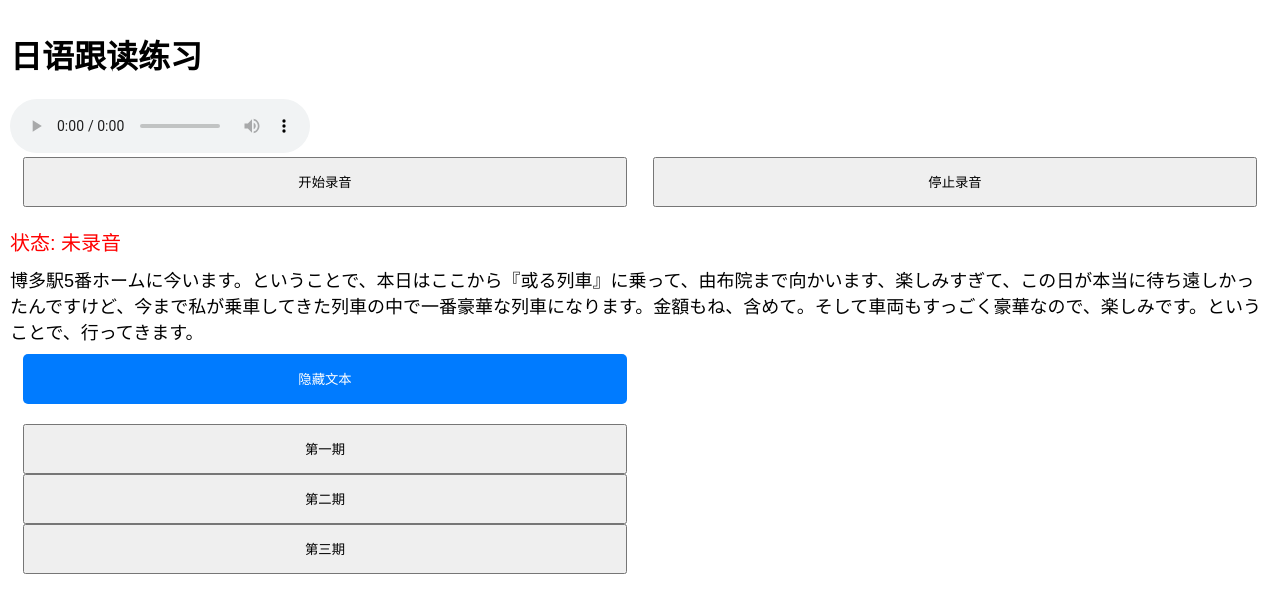
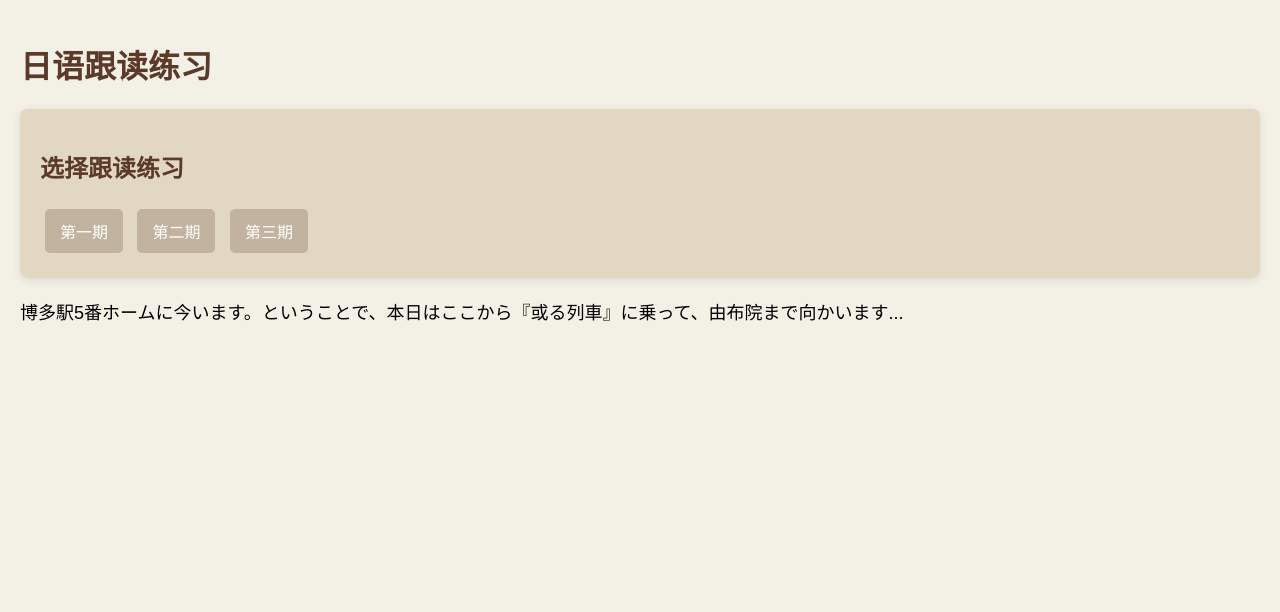
Before and after one commit to rinkou666/japanese-practice, a plain HTML site: page index.html in a window 1280 px wide. Both pictures are taken after a click on the button "第一期". Drawn offline with Linux system fonts and the light colour scheme.

Commit message:
Update index.html

```diff
--- a/index.html
+++ b/index.html
@@ -7,104 +7,68 @@
     <style>
         body {
             font-family: Arial, sans-serif;
+            background-color: #f3f0e6; /* 柔和的莫兰迪色系背景 */
             margin: 0;
-            padding: 10px;
+            padding: 20px;
+        }
+
+        h1, h2 {
+            color: #5b3a29; /* 深色标题 */
+        }
+
+        .container {
+            margin: 20px 0;
+            padding: 20px;
+            border-radius: 8px;
+            background-color: #e2d7c3; /* 另一种莫兰迪色系 */
+            box-shadow: 0 2px 10px rgba(0, 0, 0, 0.1);
         }
 
         button {
-            height: 50px; /* 增加按钮高度 */
-            width: 48%; /* 按钮宽度设置为 48% */
-            margin: 0 1%; /* 按钮之间的间距 */
-        }
-
-        #buttonContainer {
-            display: flex; /* 使用 flexbox 布局 */
-            justify-content: center; /* 按钮居中对齐 */
-            margin-bottom: 10px; /* 按钮和播放器之间的间距 */
-        }
-
-        #status {
-            margin-top: 20px;
-            font-size: 20px;
-            color: red;
-        }
-
-        #text {
-            display: none; /* 初始隐藏文本 */
-            margin-top: 10px;
-            font-size: 18px;
-        }
-
-        #toggle-button {
-            margin-top: 10px;
             padding: 10px 15px;
-            background-color: #007BFF;
+            margin: 5px;
+            background-color: #c2b3a0; /* 按钮颜色 */
             color: white;
             border: none;
             border-radius: 5px;
             cursor: pointer;
+            font-size: 16px;
         }
 
-        #updateContainer {
-            margin-top: 20px; /* 更新区域的间距 */
+        button:hover {
+            background-color: #b29b8d; /* 悬停效果 */
+        }
+
+        #text {
+            margin-top: 20px;
+            display: none; /* 初始隐藏文本 */
+            font-size: 18px;
         }
     </style>
 </head>
 <body>
     <h1>日语跟读练习</h1>
-    <audio id="audioPlayer" controls>
-        <source src="example.mp3" type="audio/mpeg">
-        你的浏览器不支持音频元素。
-    </audio>
-    <br>
-    <div id="buttonContainer">
-        <button id="startBtn" onclick="startRecording()">开始录音</button>
-        <button id="stopBtn" onclick="stopRecording()">停止录音</button>
-    </div>
-    <div id="status">状态: 未录音</div>
 
-    <!-- 文本内容 -->
-    <div id="text">
-        博多駅5番ホームに今います。ということで、本日はここから『或る列車』に乗って、由布院まで向かいます、楽しみすぎて、この日が本当に待ち遠しかったんですけど、今まで私が乗車してきた列車の中で一番豪華な列車になります。金額もね、含めて。そして車両もすっごく豪華なので、楽しみです。ということで、行ってきます。或る列車は主に土、日、月曜日に運行されており、博多駅と由布院駅間を一日一往復三時間かけて結びます。そしてこの乗車時間にはなんとコース料理を満喫できるという夢のような列車ですよね。こちらは切符ではなく、旅行商品としての販売になります。一際輝く、ゴールドの列車がやってきました。憧れのお城が走ってきたよう、渋めのお顔かと思いきやハートや星などが散りばめられ、アンティークっぽくて、かわいいです。
+    <div class="container">
+        <h2>选择跟读练习</h2>
+        <button onclick="showPractice(1)">第一期</button>
+        <button onclick="showPractice(2)">第二期</button>
+        <button onclick="showPractice(3)">第三期</button>
     </div>
 
-    <!-- 打开文本的按钮 -->
-    <button id="toggle-button">打开文本</button>
+    <div id="text"></div> <!-- 用于显示选中的跟读练习内容 -->
 
-    <!-- 更新内容按钮 -->
-    <div id="updateContainer">
-        <button onclick="showUpdate(0)">第一期</button>
-        <button onclick="showUpdate(1)">第二期</button>
-        <button onclick="showUpdate(2)">第三期</button>
-    </div>
+    <script>
+        const practices = {
+            1: "博多駅5番ホームに今います。ということで、本日はここから『或る列車』に乗って、由布院まで向かいます...",
+            2: "第二期的跟读内容在这里...",
+            3: "第三期的跟读内容在这里..."
+        };
 
-    <div id="audioContainer"></div> <!-- 用于显示录音的音频播放器 -->
-
-    <script src="script.js"></script>
-    <script>
-        const updates = [
-            `博多駅5番ホームに今います。ということで、本日はここから『或る列車』に乗って、由布院まで向かいます、楽しみすぎて、この日が本当に待ち遠しかったんですけど、今まで私が乗車してきた列車の中で一番豪華な列車になります。金額もね、含めて。そして車両もすっごく豪華なので、楽しみです。ということで、行ってきます。`,
-            `第二期の内容がここに来ます。これは新しい更新のテキストです。`,
-            `第三期の内容がここに来ます。ここでは別の面白い情報を共有します。`
-        ];
-
-        const toggleButton = document.getElementById('toggle-button');
-        const textDiv = document.getElementById('text');
-
-        toggleButton.addEventListener('click', function() {
-            if (textDiv.style.display === 'none') {
-                textDiv.style.display = 'block';
-                toggleButton.textContent = '隐藏文本'; // 更改按钮文本
-            } else {
-                textDiv.style.display = 'none';
-                toggleButton.textContent = '打开文本'; // 更改按钮文本
-            }
-        });
-
-        function showUpdate(index) {
-            textDiv.textContent = updates[index]; // 更新文本内容
-            textDiv.style.display = 'block'; // 显示文本
-            toggleButton.textContent = '隐藏文本'; // 设置按钮文本
+        function showPractice(phase) {
+            const textDiv = document.getElementById('text');
+            textDiv.textContent = practices[phase]; // 显示对应期的文本
+            textDiv.style.display = 'block'; // 显示文本内容
         }
     </script>
 </body>
```
